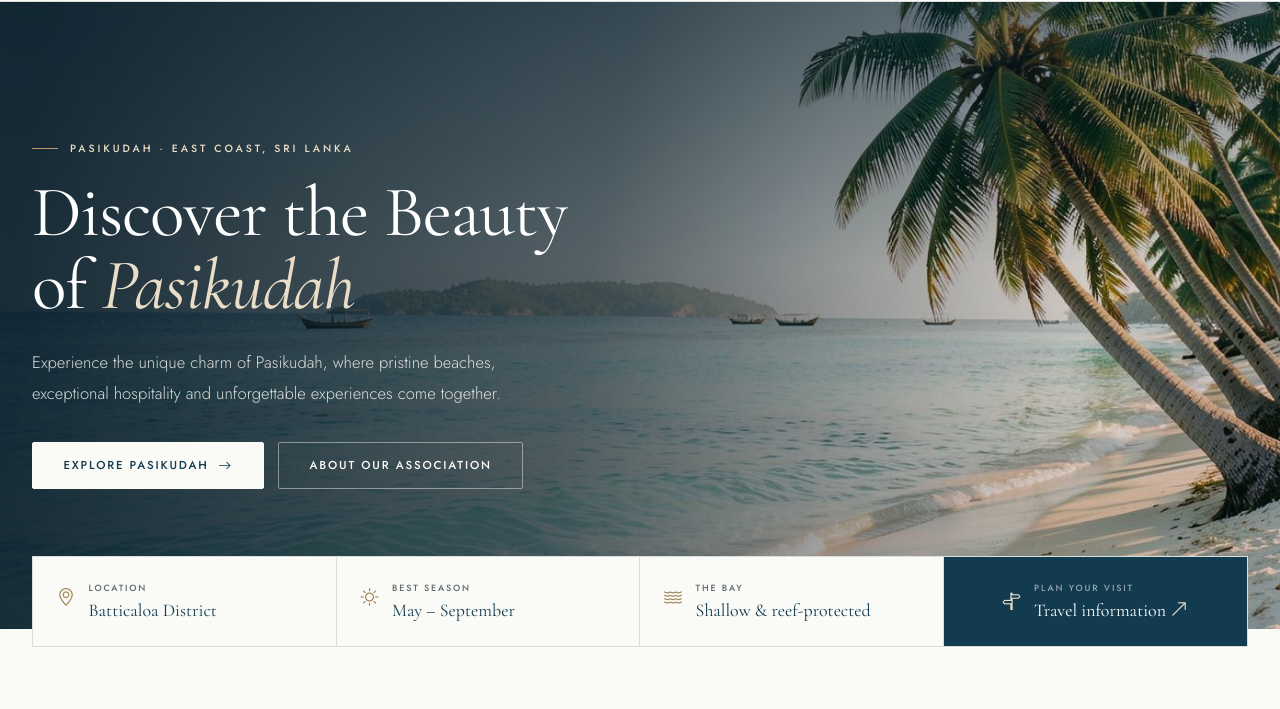
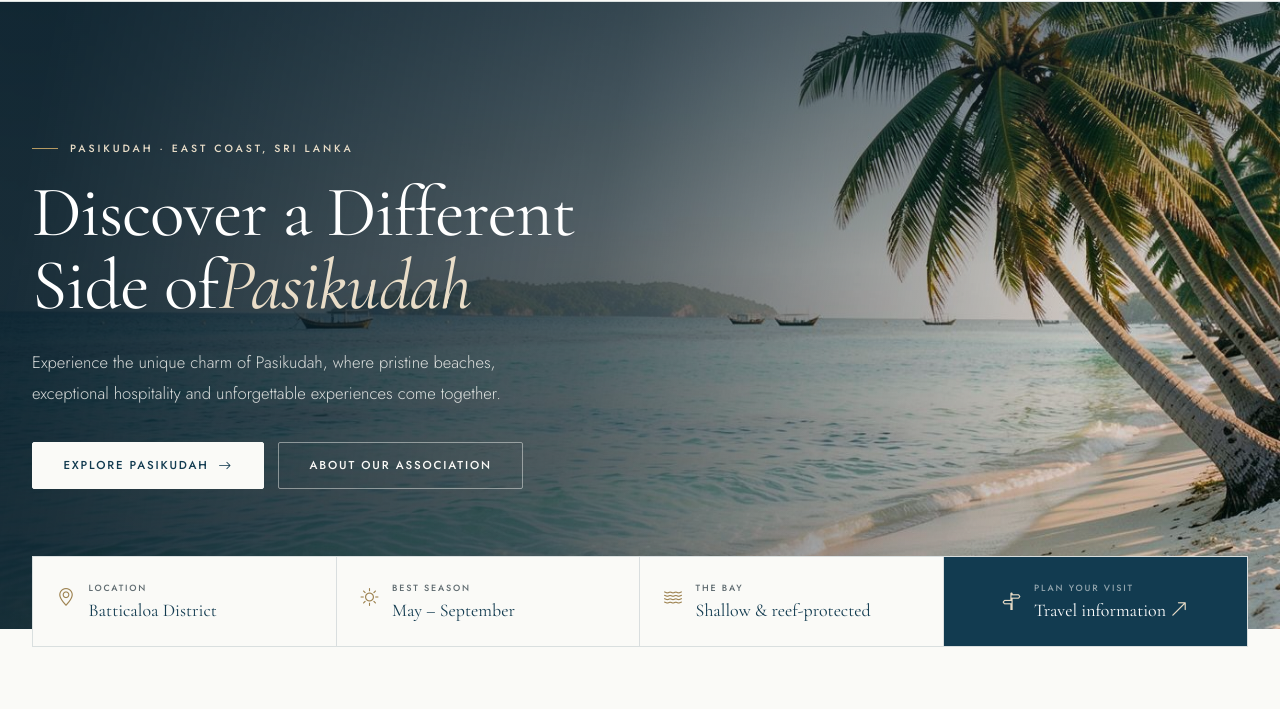
Before and after one commit to Anushan8/echa-pasikudah, a plain HTML site: page index.html in a window 1280 px wide. Shown: the part 91-800 px from the top of the page. Drawn offline with nearby package versions, Linux system fonts and the light colour scheme.

Commit message:
Update index.html

```diff
--- a/index.html
+++ b/index.html
@@ -98,7 +98,7 @@
       </div>
       <div class="container hero__inner">
         <span class="eyebrow eyebrow--light">Pasikudah &middot; East Coast, Sri Lanka</span>
-        <h1 class="hero__title">Discover the Beauty of <em>Pasikudah</em></h1>
+        <h1 class="hero__title">Discover a Different Side of<em>Pasikudah</em></h1>
         <p class="hero__lead">Experience the unique charm of Pasikudah, where pristine beaches, exceptional hospitality and unforgettable experiences come together.</p>
         <div class="hero__actions">
           <a class="btn btn-light-echa" href="pasikudah.html">Explore Pasikudah <i class="bi bi-arrow-right" aria-hidden="true"></i></a>
```
